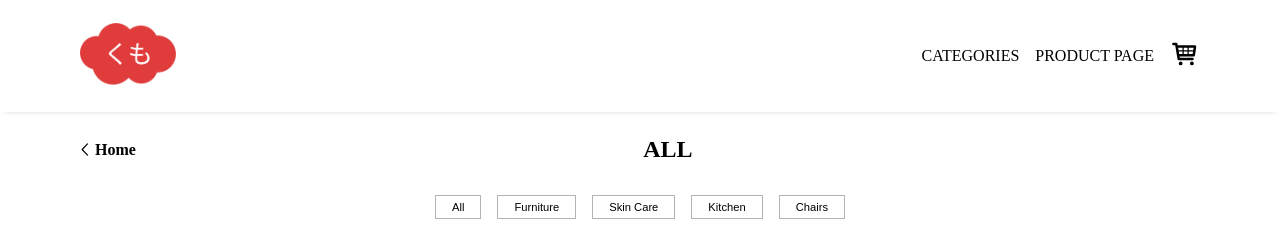
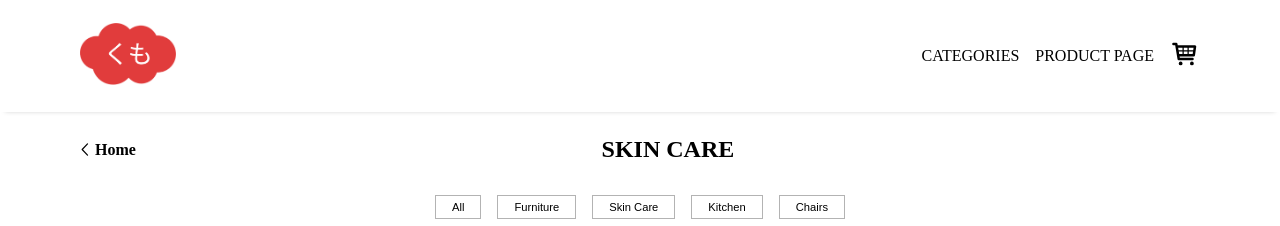
Before and after one commit to OnigiriKing/kumo-market, a React (Create React App) app: page / in a window 1280 px wide. Both pictures are taken after a click on the element "Skin Care". Shown: the top 226 px of the page. Built offline with nearby package versions, Linux system fonts and the light colour scheme.

Commit message:
Global state update

```diff
--- a/src/App.jsx
+++ b/src/App.jsx
@@ -9,7 +9,7 @@ import Categories from "./pages/categories/Categories";
 
 export default function App() {
 
-
+  const [category, setCategory] = React.useState("ALL");
 
   return (
     <div className="App">
@@ -18,11 +18,11 @@ export default function App() {
       <Routes>
         <Route
           path="/"
-          element={<HomePage/>}
+          element={<HomePage cat={category} setCat={setCategory} />}
         />
         <Route
           path="/categories/*"
-          element={<Categories/>}
+          element={<Categories cat={category} setCat={setCategory} />}
         />
       </Routes>
       <FooterPage />
--- a/src/pages/categories/Categories.jsx
+++ b/src/pages/categories/Categories.jsx
@@ -5,37 +5,31 @@ import React from "react";
 import { allSvg } from "../../svg/allSvg";
 import { useHistory } from "react-router-dom";
 
-export default function Categories() {
 
-    const [category, setCategory] = React.useState("ALL");
-    let test = window.location.pathname.split("/")[2];
-
-
-
-
+export default function Categories({ cat, setCat }) {
   return (
     <div id="categories-page">
       <div className="wrapper categories-wrapper">
         <div className="categories-des">
           <div className="categories-nav">
             <Link to="/">{allSvg(15).arrowLeft}Home</Link>
-            <h2>{category.toUpperCase()}</h2>
+            <h2>{cat.toUpperCase()}</h2>
           </div>
           <div className="categories-btns">
             <Link to={"all"}>
-              <button>All</button>
+              <button onClick={() => setCat("All")}>All</button>
             </Link>
             <Link to={"furniture"}>
-              <button>Furniture</button>
+              <button onClick={() => setCat("furniture")}>Furniture</button>
             </Link>
             <Link to={"skin-care"}>
-              <button>Skin Care</button>
+              <button onClick={() => setCat("skin care")}>Skin Care</button>
             </Link>
             <Link to={"kitchen"}>
-              <button>Kitchen</button>
+              <button onClick={() => setCat("kitchen")}>Kitchen</button>
             </Link>
             <Link to={"chairs"}>
-              <button>Chairs</button>
+              <button onClick={() => setCat("chairs")}>Chairs</button>
             </Link>
           </div>
         </div>
--- a/src/pages/homePage/HomePage.jsx
+++ b/src/pages/homePage/HomePage.jsx
@@ -2,15 +2,15 @@ import Start from "./components/Start"
 import Products from "./components/Products";
 import Trending from "./components/Trending"
 import Banner from "./components/Banner"
+import React from "react";
 
 
-export default function HomePage() {
 
-
+export default function HomePage({ cat, setCat }) {
   return (
     <div id="home-page">
-      <Start />
-      <Products/>
+      <Start cat={cat} setCat={setCat} />
+      <Products />
       <Banner />
       <Trending />
       <Banner reverse={true} />
--- a/src/pages/homePage/components/Start.jsx
+++ b/src/pages/homePage/components/Start.jsx
@@ -4,13 +4,13 @@ import kitchen from "../../../img/kitchen.png"
 import skinCare from "../../../img/skinCare.png"
 import chairs from "../../../img/chairs.png"
 
-export default function Start() {
+export default function Start({cat, setCat}) {
   return (
     <div id="start-screen">
       <div className="start-wrapper">
         <div className="start-products wrapper">
           <div>
-            <Link to="categories/all">
+            <Link to="categories/all" onClick={() => setCat("all")}>
               <div className="start-img-cover"></div>
               <img src={room} />
               <p>Live in comfort</p>
@@ -18,21 +18,21 @@ export default function Start() {
           </div>
 
           <div>
-            <Link to="categories/skin-care">
+            <Link to="categories/skin-care" onClick={() => setCat("skin care")}>
               <div className="start-img-cover"></div>
               <img src={skinCare} />
               <p>Skin Care</p>
             </Link>
           </div>
           <div>
-            <Link to="categories/kitchen">
+            <Link to="categories/kitchen" onClick={() => setCat("kitchen")}>
               <div className="start-img-cover"></div>
               <img src={kitchen} />
               <p>Kitchen</p>
             </Link>
           </div>
           <div>
-            <Link to="categories/chairs">
+            <Link to="categories/chairs" onClick={() => setCat("chairs")}>
               <div className="start-img-cover"></div>
               <img src={chairs} />
               <p>Chairs</p>
```
